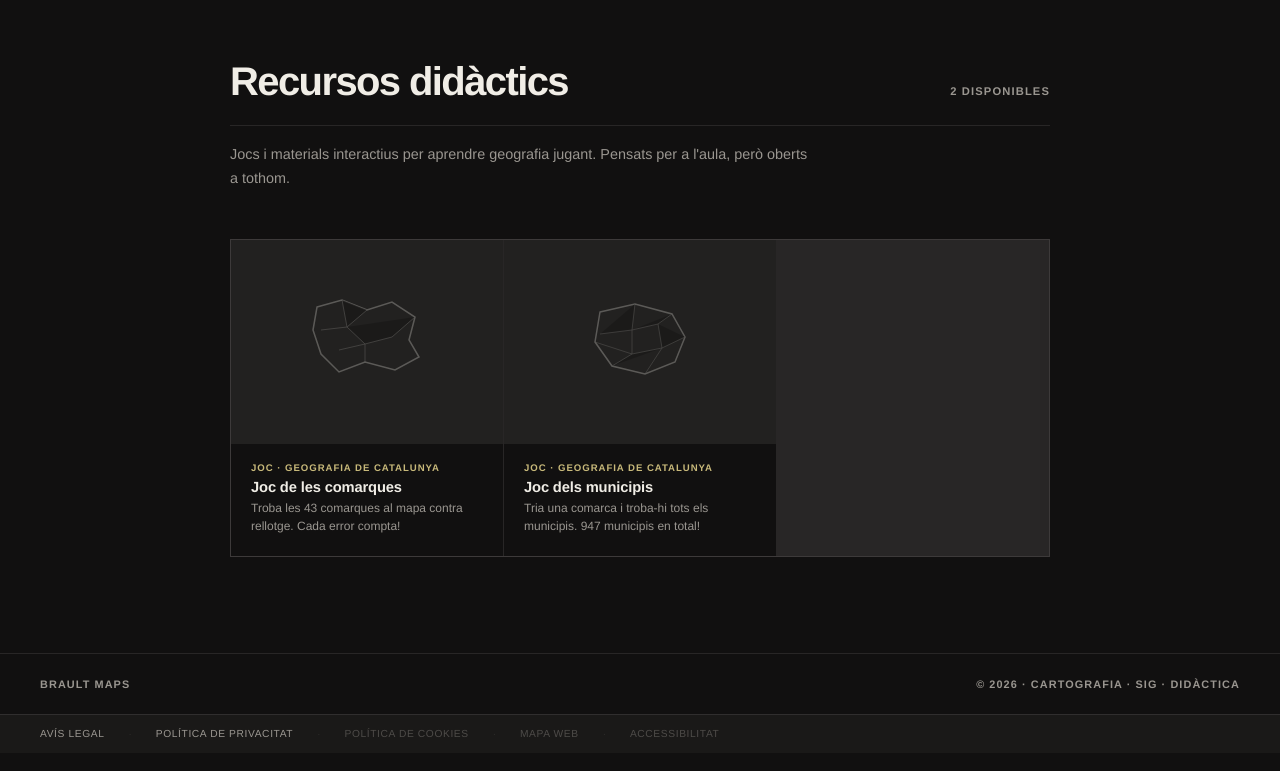
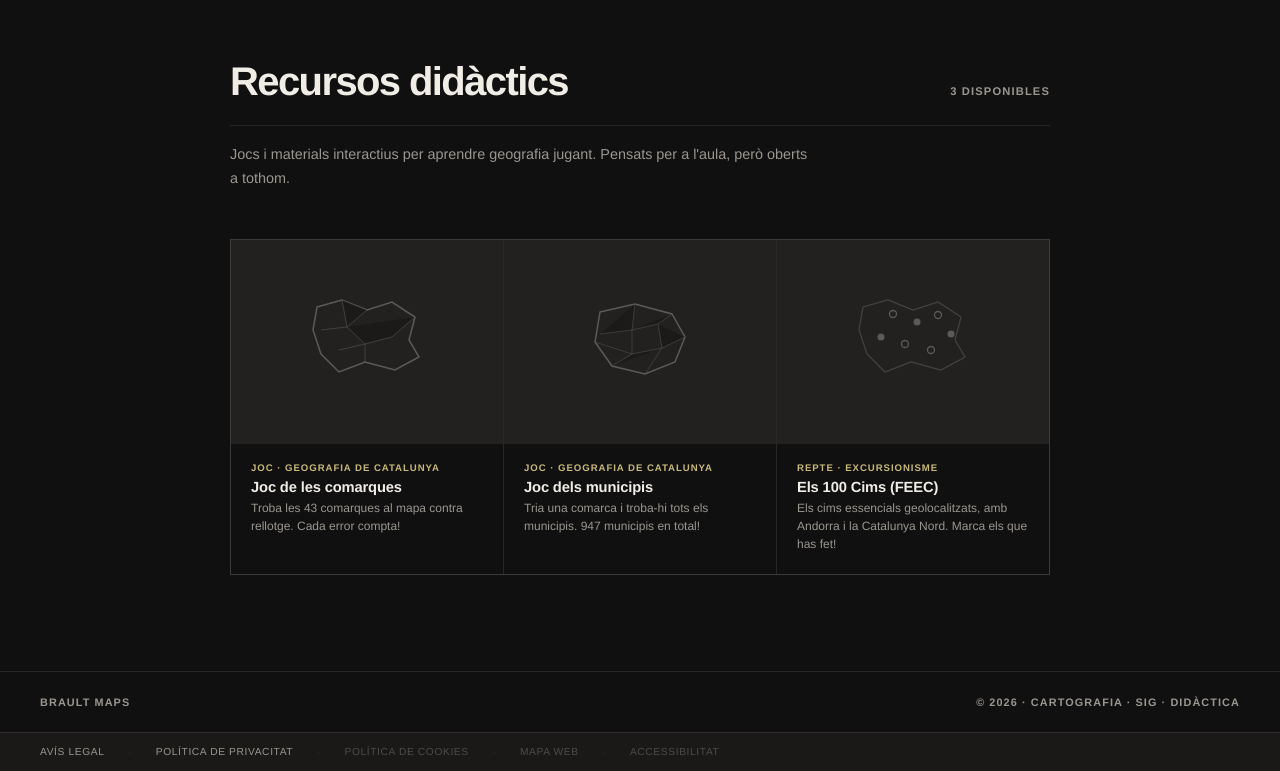
Before and after one commit to marcbrault/braultmaps, a plain HTML site: page recursos.html in a window 1280 px wide. Shown: the part 57-828 px from the top of the page. Drawn offline with Linux system fonts and the light colour scheme.

Commit message:
Add files via upload

```diff
--- a/recursos.html
+++ b/recursos.html
@@ -27,7 +27,7 @@
 <main class="page-inner">
   <div class="page-head-top">
     <h2>Recursos didàctics</h2>
-    <span class="page-count">2 disponibles</span>
+    <span class="page-count">3 disponibles</span>
   </div>
   <p class="page-intro">Jocs i materials interactius per aprendre geografia jugant. Pensats per a l'aula, però oberts a tothom.</p>
 
@@ -46,6 +46,14 @@
         <div class="repo-cat">Joc · Geografia de Catalunya</div>
         <div class="repo-title">Joc dels municipis</div>
         <div class="repo-desc">Tria una comarca i troba-hi tots els municipis. 947 municipis en total!</div>
+      </div>
+    </a>
+    <a class="repo-card link" href="recursos/cims100.html">
+      <div class="repo-thumb"><svg width="160" height="120" viewBox="0 0 160 120"><path d="M30,25 L55,18 L80,28 L105,20 L128,35 L122,58 L132,75 L108,88 L78,80 L52,90 L34,72 L26,48 Z" stroke="#f0ede6" stroke-width="1.2" fill="none" opacity="0.6"/><circle cx="60" cy="32" r="3.5" fill="none" stroke="#f0ede6" stroke-width="1.3"/><circle cx="84" cy="40" r="3.5" fill="#f0ede6"/><circle cx="105" cy="33" r="3.5" fill="none" stroke="#f0ede6" stroke-width="1.3"/><circle cx="48" cy="55" r="3.5" fill="#f0ede6"/><circle cx="72" cy="62" r="3.5" fill="none" stroke="#f0ede6" stroke-width="1.3"/><circle cx="98" cy="68" r="3.5" fill="none" stroke="#f0ede6" stroke-width="1.3"/><circle cx="118" cy="52" r="3.5" fill="#f0ede6"/></svg></div>
+      <div class="repo-info">
+        <div class="repo-cat">Repte · Excursionisme</div>
+        <div class="repo-title">Els 100 Cims (FEEC)</div>
+        <div class="repo-desc">Els cims essencials geolocalitzats, amb Andorra i la Catalunya Nord. Marca els que has fet!</div>
       </div>
     </a>
   </div>
--- a/sitemap.xml
+++ b/sitemap.xml
@@ -10,6 +10,7 @@
   <url><loc>https://braultmaps.com/recursos.html</loc></url>
   <url><loc>https://braultmaps.com/recursos/comarques.html</loc></url>
   <url><loc>https://braultmaps.com/recursos/municipis.html</loc></url>
+  <url><loc>https://braultmaps.com/recursos/cims100.html</loc></url>
   <url><loc>https://braultmaps.com/legal/avis-legal.html</loc></url>
   <url><loc>https://braultmaps.com/legal/politica-privacitat.html</loc></url>
 </urlset>
```
